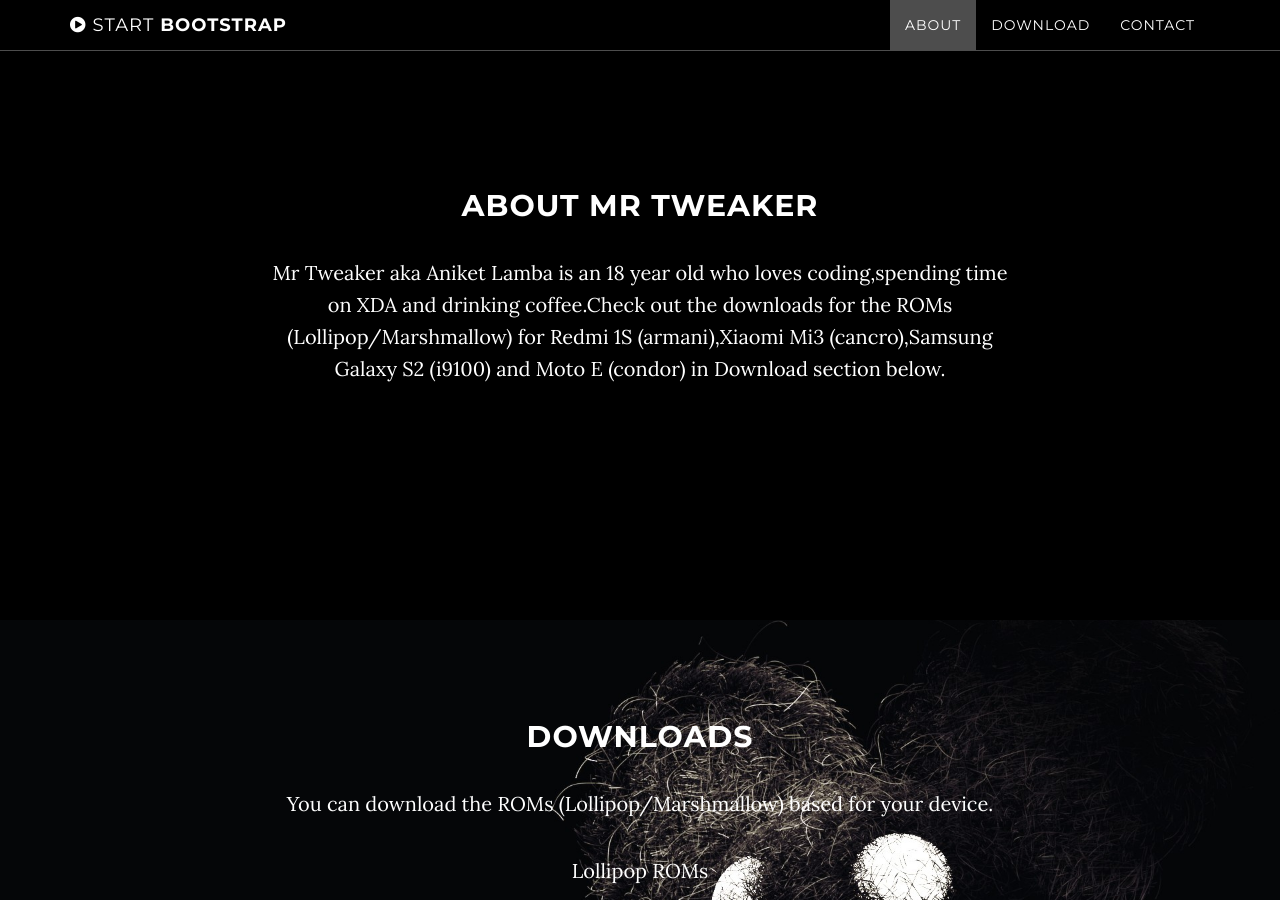
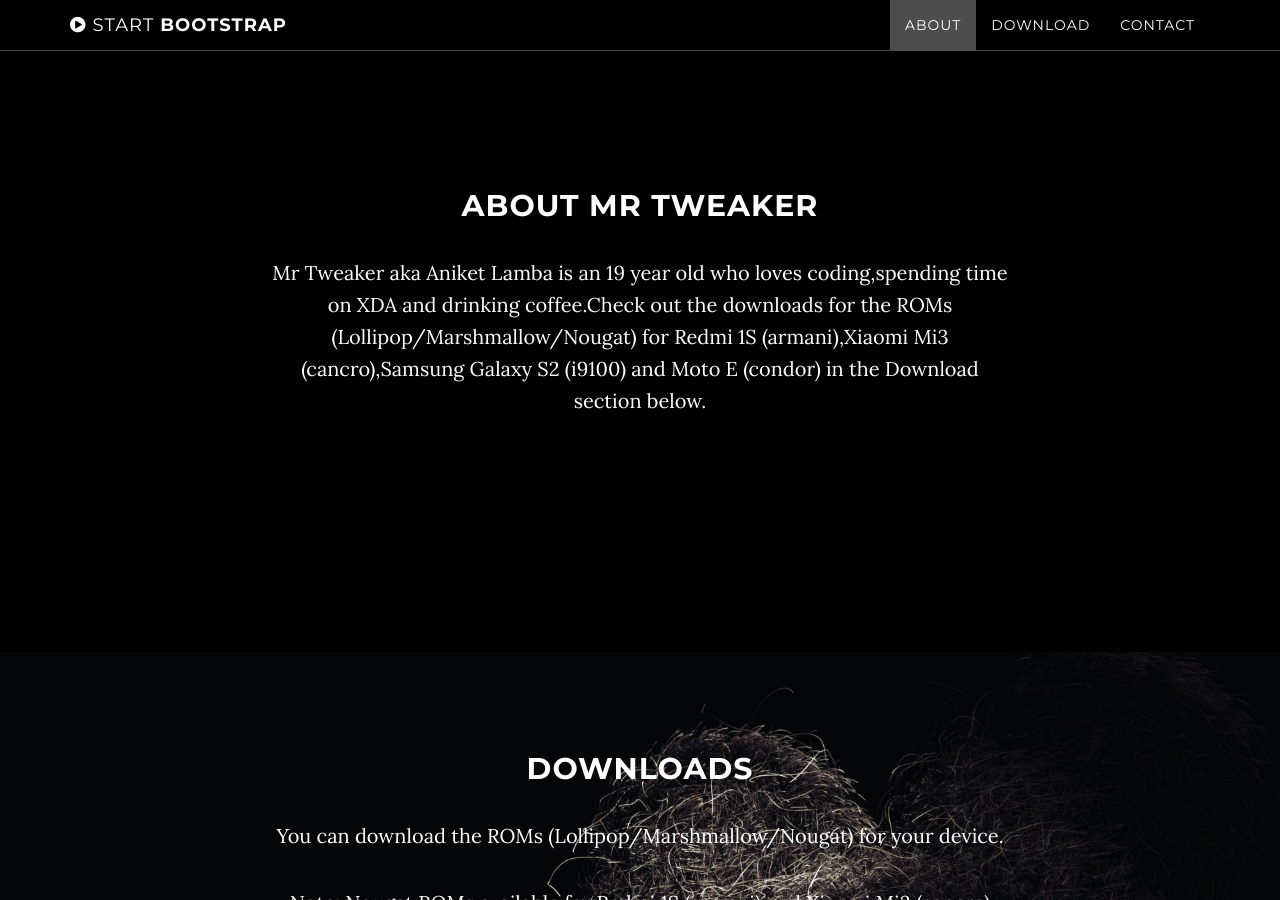
Before and after one commit to mr-tweaker/mr-tweaker.github.io, a Jekyll site: the page built from index.html, in a window 1280 px wide and 900 px high, scrolled down 911 px. Built offline with Jekyll 4.4.1, drawn with Linux system fonts in a browser that asks for light colours; part of the change alters nothing that is shown; some of the changed text lies outside the part shown.

Commit message:
Revamp a lil' bit

```diff
--- a/_config.yml
+++ b/_config.yml
@@ -1,8 +1,8 @@
 # Site settings
-title: Hey there,nerd!
+title: Welcome to the Tweaker Zone
 email: aniket.lamba@gmail.com
 url: https://mr-tweaker.github.io
-description: "Check out the ROMs by me."
+description: "Custom ROMs,social media links and a random description."
 
 # Color settings (hex-codes without the leading hash-tag)
 color:
--- a/_includes/about.html
+++ b/_includes/about.html
@@ -3,7 +3,7 @@
         <div class="row">
             <div class="col-lg-8 col-lg-offset-2">
                 <h2>About Mr Tweaker</h2>
-                <p>Mr Tweaker aka Aniket Lamba is an 18 year old who loves coding,spending time on XDA and drinking coffee.Check out the downloads for the ROMs (Lollipop/Marshmallow) for Redmi 1S (armani),Xiaomi Mi3 (cancro),Samsung Galaxy S2 (i9100) and Moto E (condor) in Download section below.</p>
+                <p>Mr Tweaker aka Aniket Lamba is an 19 year old who loves coding,spending time on XDA and drinking coffee.Check out the downloads for the ROMs (Lollipop/Marshmallow/Nougat) for Redmi 1S (armani),Xiaomi Mi3 (cancro),Samsung Galaxy S2 (i9100) and Moto E (condor) in the Download section below.</p>
             </div>
         </div>
     </section>
--- a/_includes/contact.html
+++ b/_includes/contact.html
@@ -3,7 +3,7 @@
         <div class="row">
             <div class="col-lg-8 col-lg-offset-2">
                 <h2>Contact</h2>
-                <p>Want some help with your XDA stuff? Say no more.</p>
+                <p>You want to have a nice cup of coffee at my place? Contact right away.</p>
                 <p><a href="mailto:{{ site.email }}">{{ site.email }}</a>
                 </p>
                 <ul class="list-inline banner-social-buttons">
--- a/_includes/download.html
+++ b/_includes/download.html
@@ -4,13 +4,14 @@
             <div class="container">
                 <div class="col-lg-8 col-lg-offset-2">
                     <h2>Downloads</h2>
-                    <p>You can download the ROMs (Lollipop/Marshmallow) based for your device.</p>
+                    <p>You can download the ROMs (Lollipop/Marshmallow/Nougat) for your device.</p>
+		    <p>Note: Nougat ROMs available for Redmi 1S (armani) and Xiaomi Mi3 (cancro) only.</p>
                     <p>Lollipop ROMs</p>
                     <a href="https://drive.google.com/folderview?id=0B0BrdNni8k4OUTRpSkFKeW1DSXM&usp=sharing" class="btn btn-default btn-lg">Xiaomi Redmi 1S (armani)</a>
                     <a href="https://drive.google.com/folderview?id=0B0BrdNni8k4ONmV4X3NDV0RoMDQ&usp=sharing" class="btn btn-default btn-lg">Xiaomi Mi3 (cancro)</a>
                     <a href="https://drive.google.com/folderview?id=0B0BrdNni8k4OaTJzMTF3czBWSzQ&usp=sharing" class="btn btn-default btn-lg">Samsung Galaxy S2 (i9100)</a>
                     <a href="https://drive.google.com/folderview?id=0B0BrdNni8k4OSm5PblRRakFVbG8&usp=sharing" class="btn btn-default btn-lg">Motorola Moto E (condor)</a>
-                     <p>Marshmallow ROMs</p>
+                     <p>Marshmallow/Nougat ROMs</p>
                     <a href="https://www.androidfilehost.com/?a=show&w=files&flid=30040" class="btn btn-default btn-lg">Xiaomi Redmi 1S (armani)</a>
                     <a href="https://www.androidfilehost.com/?a=show&w=files&flid=40351" class="btn btn-default btn-lg">Xiaomi Mi3 (cancro)</a>
                     <a href="https://www.androidfilehost.com/?a=show&w=files&flid=42357" class="btn btn-default btn-lg">Samsung Galaxy S2 (i9100)</a>
--- a/_includes/header.html
+++ b/_includes/header.html
@@ -4,8 +4,8 @@
             <div class="container">
                 <div class="row">
                     <div class="col-md-8 col-md-offset-2">
-                        <h1 class="brand-heading">Want some ROMs?</h1>
-                        <p class="intro-text">Say no more.<br>Scroll down below for supported devices.</p>
+                        <h1 class="brand-heading">Need ROMs?</h1>
+                        <p class="intro-text">You've come to the right place.<br>Scroll down below for supported devices.</p>
                         <a href="#about" class="btn btn-circle page-scroll">
                             <i class="fa fa-angle-double-down animated"></i>
                         </a>
--- a/js/grayscale.js
+++ b/js/grayscale.js
@@ -44,10 +44,10 @@ function init() {
     // For more options see: https://developers.google.com/maps/documentation/javascript/reference#MapOptions
     var mapOptions = {
         // How zoomed in you want the map to start at (always required)
-        zoom: 15,
+        zoom: 12,
 
         // The latitude and longitude to center the map (always required)
-        center: new google.maps.LatLng(28.6918735, 77.1730115), // New Delhi
+        center: new google.maps.LatLng(34.3113329, 132.9899875), //You know where to find me.
 
         // Disables the default Google Maps UI components
         disableDefaultUI: true,
@@ -175,7 +175,7 @@ function init() {
 
     // Custom Map Marker Icon - Customize the map-marker.png file to customize your icon
     var image = 'img/map-marker.png';
-    var myLatLng = new google.maps.LatLng(28.6918735, 77.1730115);
+    var myLatLng = new google.maps.LatLng(34.3113329, 132.9899875);
     var beachMarker = new google.maps.Marker({
         position: myLatLng,
         map: map,
```
